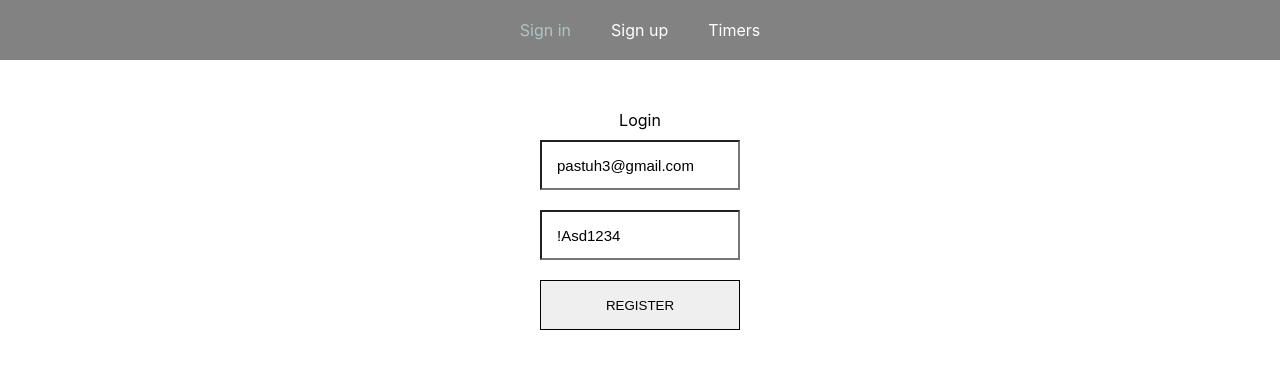
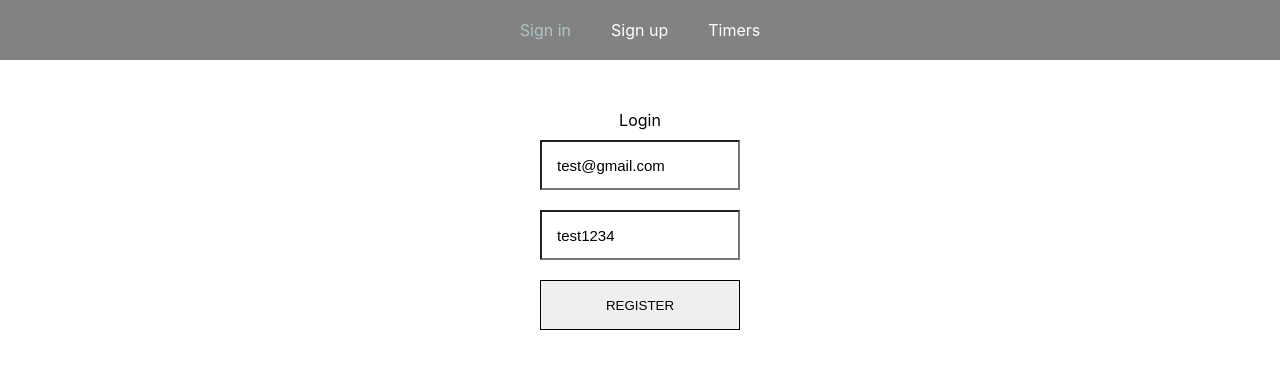
Before and after one commit to pastukhVitalii/rewards, a React (Create React App) app: page /login in a window 1280 px wide. Shown: the top 368 px of the page. Built offline with nearby package versions, Linux system fonts and the light colour scheme.

Commit message:
authorisation, registration

```diff
--- a/src/App.tsx
+++ b/src/App.tsx
@@ -1,6 +1,5 @@
-import React, {useEffect} from 'react';
+import React, {useState} from 'react';
 import './App.scss';
-import firebase from "firebase/app";
 import 'firebase/database';
 import {NavLink, Route} from 'react-router-dom';
 import {Login} from "./UI/pages/Login/Login";
@@ -10,14 +9,12 @@ import {Header} from "./UI/components/common/header/Header";
 
 function App() {
 
-    useEffect(() => {
-        const db = firebase.database();
-        console.log(db)
-    })
+    const [isAuth, setAuth] = useState<boolean>(false);
+    // const [redirect, setRedirect] = useState<boolean>(false);
 
     return (
         <div className="App">
-            <Header/>
+            <Header isAuth={isAuth} />
             <div>
                 <Route path='/' render={() => <div>
                     <NavLink to={'/login'}> Sign in </NavLink>
@@ -25,13 +22,13 @@ function App() {
                     <NavLink to={'/register'}> Sign up </NavLink>
                 </div>} exact={true}/>
                 <Route path={'/login'} render={() =>
-                    <Login/>}
+                    <Login isAuth={isAuth} setAuth={setAuth} />}
                 />
                 <Route path={'/register'} render={() =>
                     <Register/>}
                 />
                 <Route path={'/timers'} render={() =>
-                    <Timers/>}
+                    <Timers />}
                 />
             </div>
         </div>
--- a/src/UI/components/common/header/Header.tsx
+++ b/src/UI/components/common/header/Header.tsx
@@ -2,12 +2,18 @@ import React from "react";
 import {NavLink} from "react-router-dom";
 import './Header.scss'
 
-export const Header = React.memo(() => {
+type PropsType = {
+    isAuth: boolean
+    /*redirect: boolean
+    setRedirect: (redirect: boolean) => any*/
+}
+export const Header = React.memo((props: PropsType) => {
     return (
         <header>
             <NavLink to={'/login'} activeClassName={'activeLink'}> Sign in </NavLink>
             <NavLink to={'/register'}> Sign up </NavLink>
             <NavLink to={'/timers'}> Timers</NavLink>
+            <div>{props.isAuth? 'Hello': ''}</div>
         </header>
     );
 })
--- a/src/UI/pages/Login/Login.tsx
+++ b/src/UI/pages/Login/Login.tsx
@@ -1,13 +1,28 @@
-import React, {useCallback, useState} from "react";
+import React, {useCallback, useEffect, useState} from "react";
 import {Input} from "../../components/common/input/Input";
 import {Button} from "../../components/common/button/Button";
+import firebase from "firebase";
+import {Redirect} from "react-router-dom";
 
-export const Login = React.memo(() => {
+type PropsType = {
+    isAuth: boolean
+    setAuth: (isAuth: boolean) => void
+    /*redirect: boolean
+    setRedirect: (redirect: boolean) => void*/
+}
+
+export const Login = React.memo((props: PropsType) => {
 
     console.log('registered page');
 
-    const [email, setEmail] = useState('pastuh3@gmail.com');
-    const [pass, setPass] = useState('!Asd1234');
+    const [redirect, setRedirect] = useState<boolean>(false);
+
+    useEffect(() => {
+        if (props.isAuth && !redirect) setTimeout(() => setRedirect(true), 500);
+    }, [props.isAuth, redirect])
+
+    const [email, setEmail] = useState('test@gmail.com');
+    const [pass, setPass] = useState('test1234');
 
     const setEmailCallback = useCallback((e) => {
         setEmail(e.currentTarget.value)
@@ -17,13 +32,26 @@ export const Login = React.memo(() => {
         setPass(e.currentTarget.value)
     }, []);
 
+    const signInCallback = useCallback(() => {
+        firebase.auth().signInWithEmailAndPassword(email, pass)
+            .then(res => {
+                props.setAuth(true);
+            })
+            .catch(error => console.log(error))
+    }, [props.setAuth, email, pass]);
+
+    console.log(props.isAuth)
+
+    if (redirect && props.isAuth) return <Redirect to={'/timers'}/>;
+
     return (
         <>
             <div>
                 Login
+                <div>{props.isAuth ? 'You are authorized' : ''}</div>
                 <Input type={''} placeholder={'e-mail'} value={email} onChange={setEmailCallback}/>
                 <Input type={''} placeholder={'password'} value={pass} onChange={setPasswordCallback}/>
-                <Button type={''} name={'Register'} spiner={false} disable={false} onClick={() => alert('ss')}/>
+                <Button type={''} name={'Register'} spiner={false} disable={false} onClick={signInCallback}/>
             </div>
         </>
     );
--- a/src/UI/pages/Register/Register.tsx
+++ b/src/UI/pages/Register/Register.tsx
@@ -1,19 +1,26 @@
-import React, {useCallback, useState} from "react";
+import React, {useCallback, useEffect, useState} from "react";
 import {Input} from "../../components/common/input/Input";
 import {Button} from "../../components/common/button/Button";
+import firebase from "firebase";
+import {Redirect} from "react-router-dom";
 
 export const Register = React.memo(() => {
 
     console.log('register page');
 
+    useEffect(() => {
+        const db = firebase.database();
+        console.log(db)
+    })
+
     const [firsName, setFirsName] = useState('Vitaliy');
     const [lastName, setLastName] = useState('Pastukh');
-    const [email, setEmail] = useState('pastuh3@gmail.com');
-    const [pass, setPass] = useState('!Asd1234');
+    const [email, setEmail] = useState('test@gmail.com');
+    const [pass, setPass] = useState('test1234');
 
     const setFirstNameCallback = useCallback((e) => {
         setFirsName(e.currentTarget.value)
-        console.log(e.currentTarget.value)
+        console.log('name', e.currentTarget.value)
     }, []);
 
     const setLastNameCallback = useCallback((e) => {
@@ -28,6 +35,12 @@ export const Register = React.memo(() => {
         setPass(e.currentTarget.value)
     }, []);
 
+    const signUpCallback = useCallback(() => {
+        firebase.auth().createUserWithEmailAndPassword(email, pass)
+            .then(res => <Redirect to={'/login'}/>)
+            .catch((error: string) => console.log(error));
+    }, []);
+
     return (
         <>
             <div>
@@ -36,7 +49,7 @@ export const Register = React.memo(() => {
                 <Input type={''} placeholder={'Last name'} value={lastName} onChange={setLastNameCallback}/>
                 <Input type={''} placeholder={'e-mail'} value={email} onChange={setEmailCallback}/>
                 <Input type={''} placeholder={'password'} value={pass} onChange={setPasswordCallback}/>
-                <Button type={''} name={'Register'} spiner={false} disable={false} onClick={() => alert('ss')}/>
+                <Button type={''} name={'Register'} spiner={false} disable={false} onClick={signUpCallback}/>
             </div>
         </>
     );
--- a/src/UI/pages/Timers/Timers.tsx
+++ b/src/UI/pages/Timers/Timers.tsx
@@ -1,6 +1,7 @@
 import React from "react";
 
-export const Timers = React.memo(() => {
+type PropsType = {}
+export const Timers = React.memo((props: PropsType) => {
 
     console.log('timers page');
 
```
